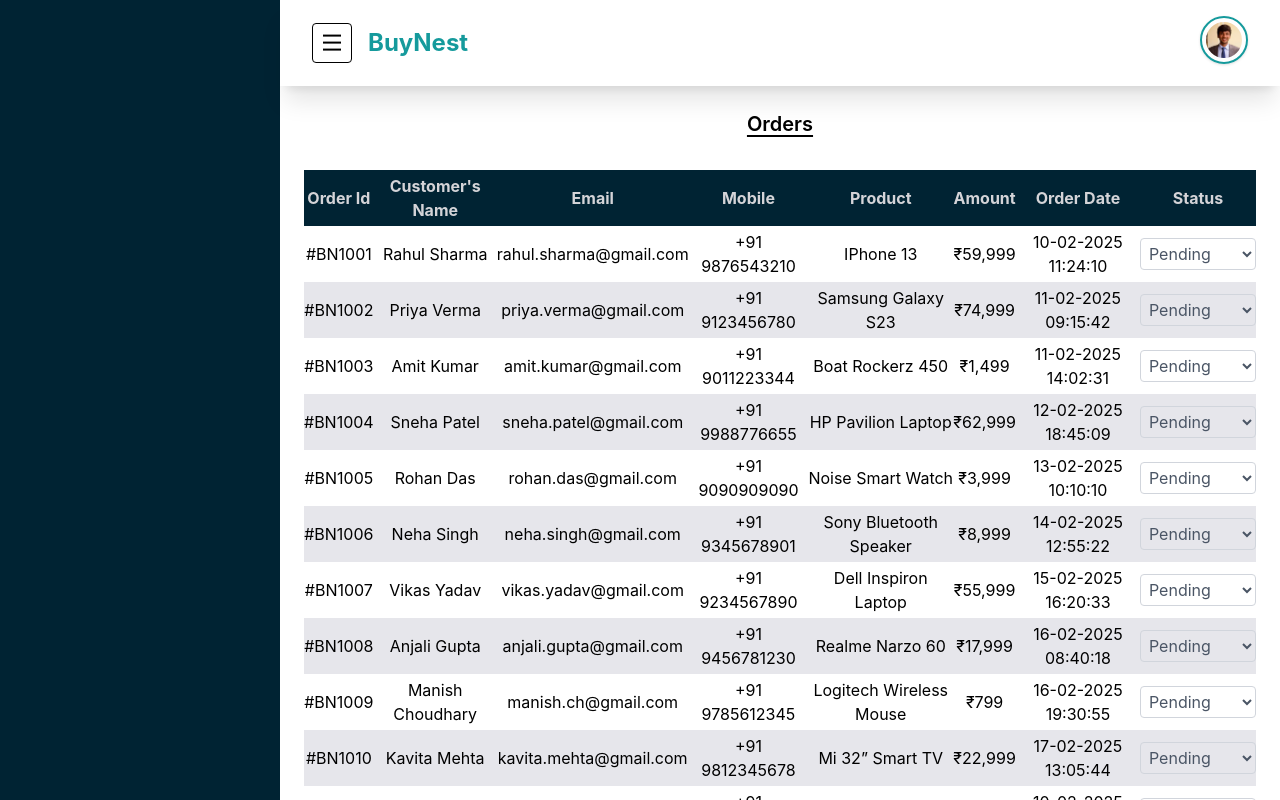
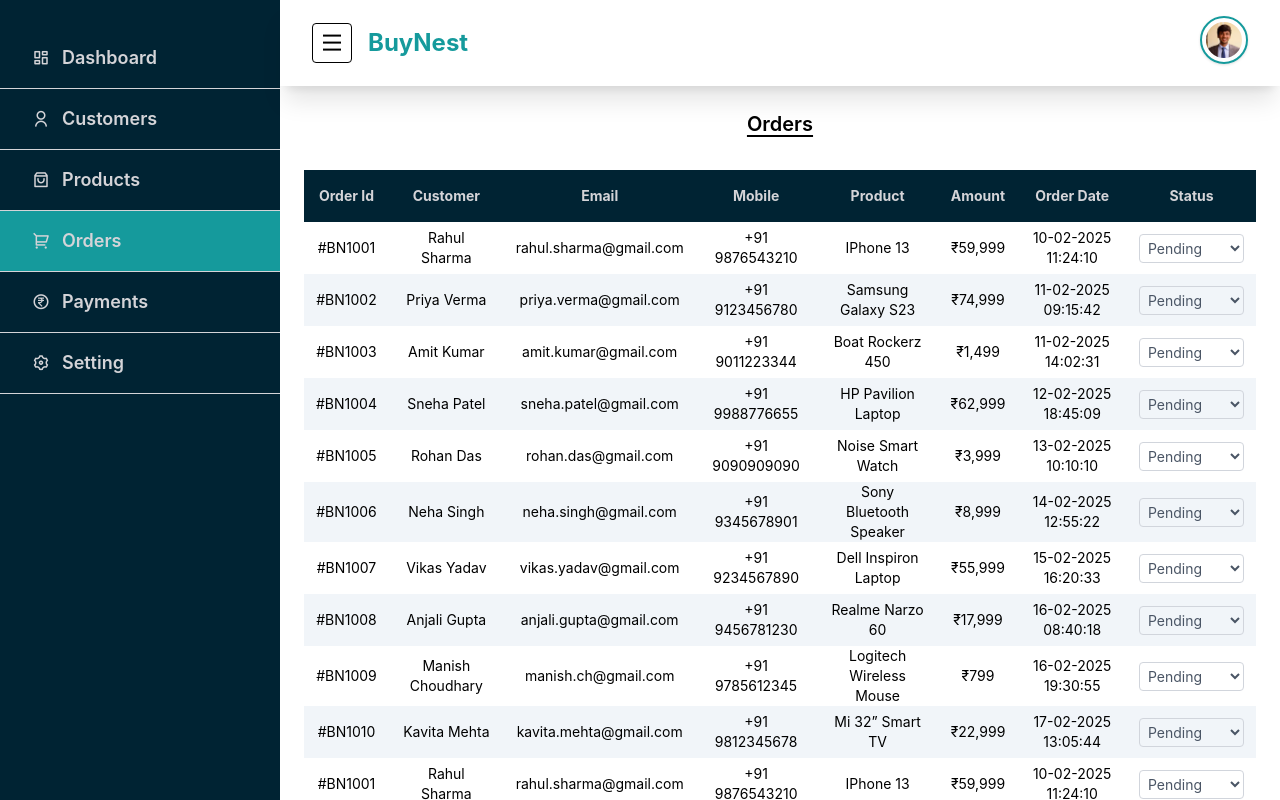
Before and after one commit to shivsinghcse/BuyNest, a React (Vite) app: page /admin/orders in a window 1280 px wide. Shown: the top 800 px of the page. Built offline with nearby package versions, Linux system fonts and the light colour scheme.

Commit message:
fear design resposive order page and navbar

```diff
--- a/src/components/Admin/Layout.jsx
+++ b/src/components/Admin/Layout.jsx
@@ -1,19 +1,66 @@
 import { useState } from "react"
-
+import {Link , useLocation} from 'react-router-dom'
 
 const Layout = ({children}) => {
     const [size, setSize] = useState('280px')
+    const [mobileSize, setMobileSize] = useState('0px')
     const [showAccountMenu, setShowAccountMenu] = useState(false)
     const toggleDrawer = () => {
         size === '280px' ? setSize(0) : setSize('280px')
     }
+    const location = useLocation()
+
+    const menus = [
+        {
+            label: 'Dashboard',
+            icon: <i className="ri-dashboard-line text-lg text-zinc-300"></i>,
+            link: '/admin/dashboard'
+        },
+        {
+            label: 'Customers',
+            icon: <i className="ri-user-line text-lg text-zinc-300"></i>,
+            link: '/admin/customers'
+        },
+        {
+            label: 'Products',
+            icon: <i className="ri-shopping-bag-3-line text-lg text-zinc-300"></i>,
+            link: '/admin/products'
+        },
+        {
+            label: 'Orders',
+            icon: <i className="ri-shopping-cart-2-line text-lg text-zinc-300"></i>,
+            link: '/admin/orders'
+        },
+        {
+            label: 'Payments',
+            icon: <i className="ri-money-rupee-circle-line text-lg text-zinc-300"></i>,
+            link: '/admin/payments'
+        },
+        {
+            label: 'Setting',
+            icon: <i className="ri-settings-3-line text-lg text-zinc-300"></i>,
+            link: '/admin/setting'
+        },
+    ]
     return (
         <>
-            <aside className="bg-(--secondary-color) fixed left-0 top-0 h-full" style={{
+            {/* Desktop */}
+            <div className="md:block hidden">
+                <aside className="bg-(--secondary-color) fixed left-0 top-0 py-7 h-full overflow-hidden" style={{
                     width: size,
                     transition: '0.3s',
                 }}>
 
+                    {
+                        menus.map((menu) => {
+                            return(
+                                <div key={menu.link} className={`w-full px-8 py-4 border-b border-b-zinc-300 space-x-3 ${(location.pathname === menu.link) ? 'bg-(--primary-color)' : 'hover:bg-(--primary-color)'}`}>
+                                    {menu.icon}
+                                    <Link to={menu.link} className="text-lg font-semibold text-zinc-300">{menu.label}</Link>
+                                </div>
+                            )
+                        })
+                    }
                 </aside>
                 <section
                     className=""
@@ -60,6 +107,76 @@
                     <div className="p-6">{children}</div>
 
                 </section>
+            </div>
+
+            {/* Mobile responsive */}
+
+            <div className="md:hidden block">
+                <aside className="bg-(--secondary-color) fixed left-0 top-0 py-14 h-full overflow-hidden z-1000" style={{
+                    width: mobileSize,
+                    transition: '0.3s',
+                }}>
+
+                    {
+                        menus.map((menu) => {
+                            return(
+                                <div key={menu.link} className={`w-full px-8 py-4 border-b border-b-zinc-300 space-x-3 ${(location.pathname === menu.link) ? 'bg-(--primary-color)' : 'hover:bg-(--primary-color)'}`}>
+                                    {menu.icon}
+                                    <Link to={menu.link} className="text-lg font-semibold text-zinc-300">{menu.label}</Link>
+                                </div>
+                            )
+                        })
+                    }
+                    <button  onClick={()=>{setMobileSize('0px')}}>
+                        <i className="ri-close-line text-2xl w-8 h-8 absolute top-3 right-3 text-zinc-300 border border-zinc-300 rounded-full"></i>
+                    </button>
+                </aside>
+                <section
+                    className=""
+                    style={{
+                        // marginLeft: mobileSize,
+                        // transition: '0.3s',
+                    }}>
+                    <nav className="bg-white py-2 px-4 shadow-xl flex justify-between items-center sticky top-0" >
+                        <div className="flex items-center gap-4">
+                            <button
+                                onClick={()=>{mobileSize === '0px' ? setMobileSize('280px') : setMobileSize('0px')}}
+                                className='hover:cursor-pointer transition active:scale-95 w-10 h-10  border rounded hover:bg-(--primary-color) hover:text-white'
+                            >
+                                <i className="ri-menu-line text-2xl"></i>
+                            </button>
+                            <h1 className="text-2xl font-bold text-(--primary-color) select-none ">BuyNest</h1>
+                        </div>
+
+                        <div>
+                            <button className="relative">
+                                <img
+                                    src="/images/avatar.jpg"
+                                    alt="admin image"
+                                    className="border-2 border-(--primary-color) shadow p-1 w-12 h-12 rounded-full hover:cursor-pointer"
+                                    onClick={ () => {
+                                        setShowAccountMenu(!showAccountMenu)
+                                    }}
+                                />
+                                {
+                                    showAccountMenu &&
+                                    <div className="absolute right-0 px-8 py-6 rounded-lg shadow-xl bg-white  flex flex-col justify-center items-center gap-2 border border-gray-200">
+                                        <h1 className="text-lg font-semibold">Shiv Singh</h1>
+                                        <p className="text-gray-500 pb-2">singhshiv0204@gmail.com</p>
+                                        <hr className=" w-full border-gray-300"/>
+                                        <button className="font-semibold space-x-2 hover:cursor-pointer transition active:scale-95">
+                                            <i className="ri-logout-box-line"></i>
+                                            <span>Logout</span>
+                                        </button>
+                                    </div>
+                                }
+                            </button>
+                        </div>
+                    </nav>
+                    <div className="p-6">{children}</div>
+
+                </section>
+            </div>
         </>
     )
 }
--- a/src/components/Admin/Orders.jsx
+++ b/src/components/Admin/Orders.jsx
@@ -208,53 +208,93 @@
     return(
         <>
             <AdminLayout>
-                <div>
-                    <h1 className='text-xl font-semibold underline underline-offset-4 text-center'>Orders</h1>
-                    <div className='my-8'>
-                        <table className='w-full'>
+                <div className="w-full">
+                    <h1 className="text-xl font-semibold underline underline-offset-4 text-center">
+                        Orders
+                    </h1>
+
+                    {/* DESKTOP TABLE */}
+                    <div className="hidden md:block my-8 w-full overflow-x-auto">
+                        <table className="min-w-225 w-full">
                         <thead>
-                                <tr className=' bg-(--secondary-color) text-zinc-300'>
-                                    <th className='py-4'>Order Id</th>
-                                    <th>Customer's Name</th>
-                                    <th>Email</th>
-                                    <th>Mobile</th>
-                                    <th>Product</th>
-                                    <th>Amount</th>
-                                    <th>Order Date</th>
-                                    <th>Status</th>
+                            <tr className="bg-(--secondary-color) text-zinc-300 text-sm">
+                            <th className="py-4 px-3">Order Id</th>
+                            <th className="px-3">Customer</th>
+                            <th className="px-3">Email</th>
+                            <th className="px-3">Mobile</th>
+                            <th className="px-3">Product</th>
+                            <th className="px-3">Amount</th>
+                            <th className="px-3">Order Date</th>
+                            <th className="px-3">Status</th>
                             </tr>
                         </thead>
 
                         <tbody>
-
-                                {
-                                    orders.map((order, index) => {
-                                        return(
-                                            <tr className='text-center' key={order.orderId} style={{
-                                                background: (index) % 2 === 0 ? '#fff' : '#e6e6eb'
-                                            }}>
-                                                <td className='py-4'>{order.orderId}</td>
-                                                <td className='capitalize'>{order.customerName}</td>
-                                                <td>{order.email}</td>
-                                                <td>{order.mobile}</td>
-                                                <td  className='capitalize'>{order.product}</td>
-                                                <td>₹{order.amount.toLocaleString()}</td>
-                                                <td>{order.date}</td>
-                                                <td>
-                                                    <select name="orderStatus" id="orderStatus" className='capitalize focus:outline-0 border border-gray-300 p-1 rounded text-gray-600'>
-                                                        <option value="pending">Pending</option>
-                                                        <option value="processing">Processing</option>
-                                                        <option value="dispatched">Dispatched</option>
-                                                        <option value="delivered">Delivered</option>
-                                                        <option value="returned">Returned</option>
+                            {orders.map((order, index) => (
+                            <tr
+                                key={order.orderId}
+                                className="text-center text-sm"
+                                style={{
+                                background: index % 2 === 0 ? "#fff" : "#f1f5f9",
+                                }}
+                            >
+                                <td className="py-4 px-3">{order.orderId}</td>
+                                <td className="capitalize px-3">{order.customerName}</td>
+                                <td className="px-3">{order.email}</td>
+                                <td className="px-3">{order.mobile}</td>
+                                <td className="capitalize px-3">{order.product}</td>
+                                <td className="px-3">₹{order.amount.toLocaleString()}</td>
+                                <td className="px-3">{order.date}</td>
+                                <td className="px-3">
+                                <select className="capitalize border border-gray-300 p-1 rounded text-gray-600">
+                                    <option value={'pending'}>Pending</option>
+                                    <option value={'processing'}>Processing</option>
+                                    <option value={'dispatched'}>Dispatched</option>
+                                    <option value={'delivered'}>Delivered</option>
+                                    <option value={'returned'}>Returned</option>
                                 </select>
                                 </td>
                             </tr>
-                                        )
-                                    })
-                                }
+                            ))}
                         </tbody>
                         </table>
+                    </div>
+
+                    {/* MOBILE CARDS */}
+                    <div className="md:hidden space-y-4 my-6">
+                        {orders.map((order, index) => (
+                            <div
+                                key={order.orderId}
+                                className="border rounded-xl p-4 shadow-sm space-y-2"
+                                style={{
+                                background: index % 2 === 0 ? "#fff" : "#f8fafc",
+                                }}
+                            >
+                                <div className="flex justify-between text-sm font-semibold">
+                                <span>{order.orderId}</span>
+                                <span className="text-gray-500">{order.date}</span>
+                                </div>
+
+                                <div className="text-sm capitalize">{order.customerName}</div>
+                                <div className="text-sm text-gray-500">{order.email}</div>
+                                <div className="text-sm">{order.mobile}</div>
+                                <div className="text-sm capitalize">{order.product}</div>
+
+                                <div className="flex justify-between items-center pt-2">
+                                <span className="font-semibold">
+                                    ₹{order.amount.toLocaleString()}
+                                </span>
+
+                                <select className="capitalize border border-gray-300 p-1 rounded text-gray-600 text-sm">
+                                    <option value={'pending'}>Pending</option>
+                                    <option value={'processing'}>Processing</option>
+                                    <option value={'dispatched'}>Dispatched</option>
+                                    <option value={'delivered'}>Delivered</option>
+                                    <option value={'returned'}>Returned</option>
+                                </select>
+                                </div>
+                            </div>
+                        ))}
                     </div>
                 </div>
             </AdminLayout>
```
Lines whose indentation alone changed are shown as unchanged.
